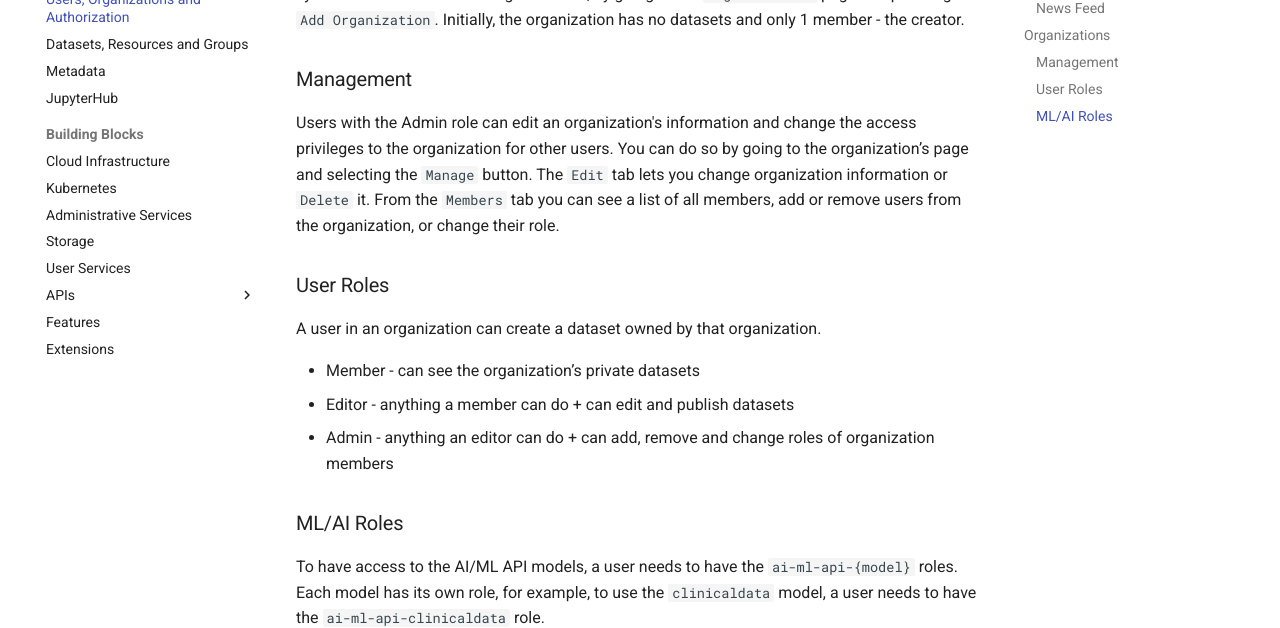
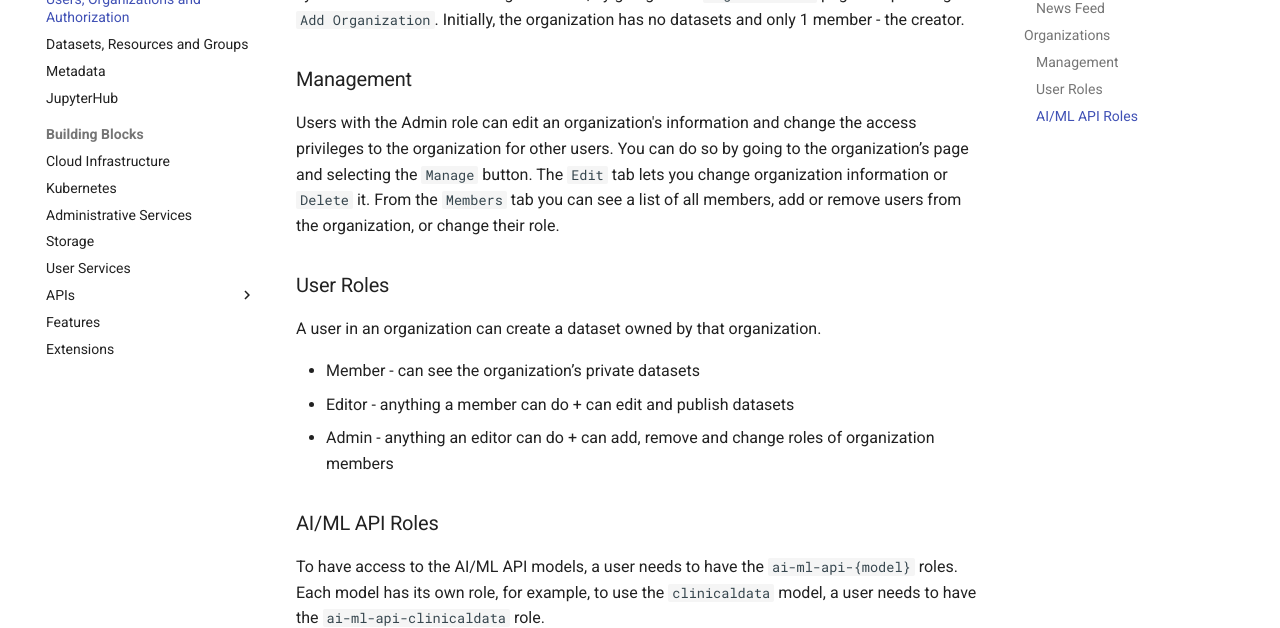
Before and after one commit to ALTERNATIVE-EU/alternative.github.io, an MkDocs documentation site: the page built from docs/docs/users.md, in a window 1280 px wide and 900 px high, scrolled down 1534 px. Shown: the part 181-809 px from the top of the window. Built offline with MkDocs 1.6.1 and Material for MkDocs 9.7.7, drawn with Linux system fonts in a browser that asks for light colours; comment, search, counter and statistics services are not loaded.

Commit message:
Fix typo

```diff
--- a/docs/docs/users.md
+++ b/docs/docs/users.md
@@ -50,6 +50,6 @@ A user in an organization can create a dataset owned by that organization.
 - Editor - anything a member can do + can edit and publish datasets
 - Admin - anything an editor can do + can add, remove and change roles of organization members
 
-### ML/AI Roles
+### AI/ML API Roles
 
 To have access to the AI/ML API models, a user needs to have the `ai-ml-api-{model}` roles. Each model has its own role, for example, to use the `clinicaldata` model, a user needs to have the `ai-ml-api-clinicaldata` role.
```
